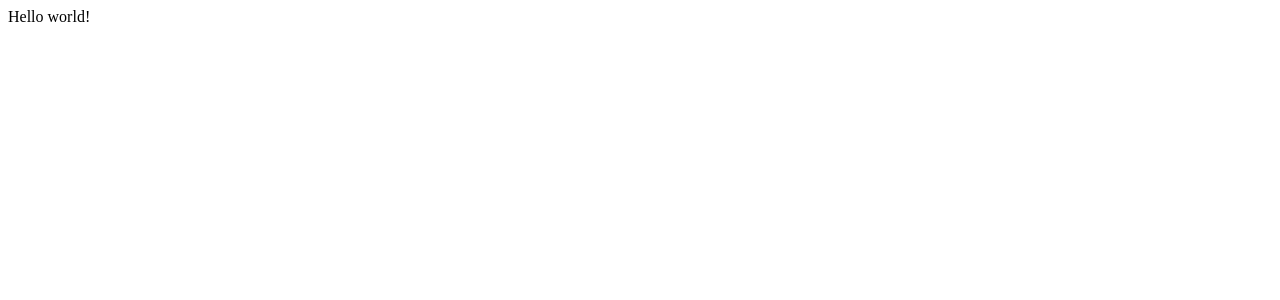
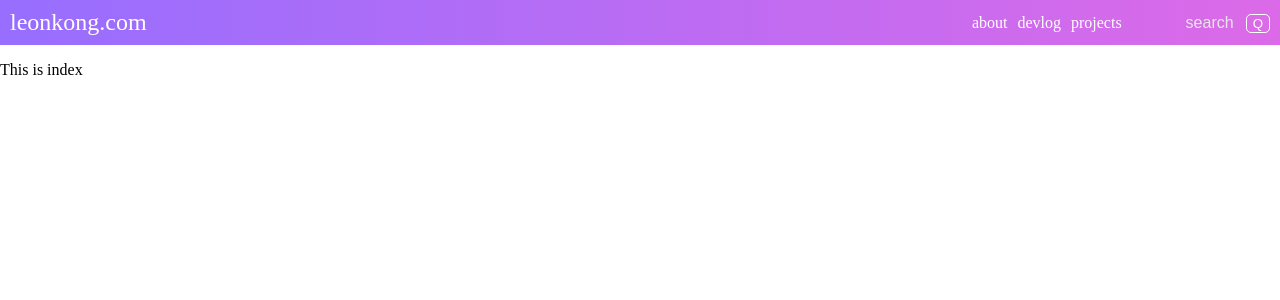
Before and after one commit to ChaeWonKong/gatsby-blog, a Gatsby app: page / in a window 1280 px wide. Shown: the top 300 px of the page. Built offline with nearby package versions, Linux system fonts and the light colour scheme.

Commit message:
Complete header style

```diff
--- /dev/null
+++ b/src/components/header.js
@@ -0,0 +1,19 @@
+import React from "react";
+import "./header.modules.css";
+
+export default () => (
+  <header className="header">
+    <h1>leonkong.com</h1>
+    <div className="header-right">
+      <ul className="header-list">
+        <li>about</li>
+        <li>devlog</li>
+        <li>projects</li>
+      </ul>
+      <div className="header-search">
+        <input className="header-input" placeholder="search" type="text" />
+        <button className="header-button">Q</button>
+      </div>
+    </div>
+  </header>
+);
--- /dev/null
+++ b/src/components/header.modules.css
@@ -0,0 +1,68 @@
+.header {
+    display: flex;
+    justify-content: space-between;
+    align-items: center;
+    height: 45px;
+    width: 100%;
+    background: linear-gradient(to right,#976eff, #dc6ae8);
+    color: #fff;
+}
+
+.header-right {
+    display: flex;
+    align-items: center;
+}
+
+.header > h1 {
+    font-size: 24px;
+    font-weight: lighter;
+    padding-left: 10px;
+}
+
+.header-list {
+    display: flex;
+    list-style: none;
+}
+
+.header-list > li {
+    padding-left: 10px;
+}
+
+.header-search {
+    padding-left: 10px;
+}
+
+.header-input {
+    background: transparent;
+    width:100px;
+    color: white;
+    border: none;
+    font-size: 16px;
+    text-align: right;
+}
+
+.header-list > li:hover {
+    color: #bbb;
+    transition: all .2s ease-in-out;
+  }
+
+.header-button {
+    margin-left: 10px;
+    color: white;
+    background: transparent;
+    border-radius: 5px;
+    border: 1px solid white;
+    margin-right: 10px;
+  }
+
+  .header-button:hover {
+    color: #976eff;
+    border: 1px solid #976eff;
+    transition: all .2s ease-in-out;
+  }
+
+::placeholder {
+    color: rgb(231, 231, 231);
+    font-size: 16px;
+    font-weight: 100;
+  }
--- a/src/pages/index.js
+++ b/src/pages/index.js
@@ -1,3 +1,10 @@
-import React from "react"
+import React from "react";
+import Header from "../components/header";
+import "../static/style.css";
 
-export default () => <div>Hello world!</div>
+export default () => (
+  <div className="main-div">
+    <Header />
+    <p className="index">This is index</p>
+  </div>
+);
--- /dev/null
+++ b/src/static/style.css
@@ -0,0 +1,4 @@
+html, body {
+    margin: 0;
+    padding: 0;
+}
```
